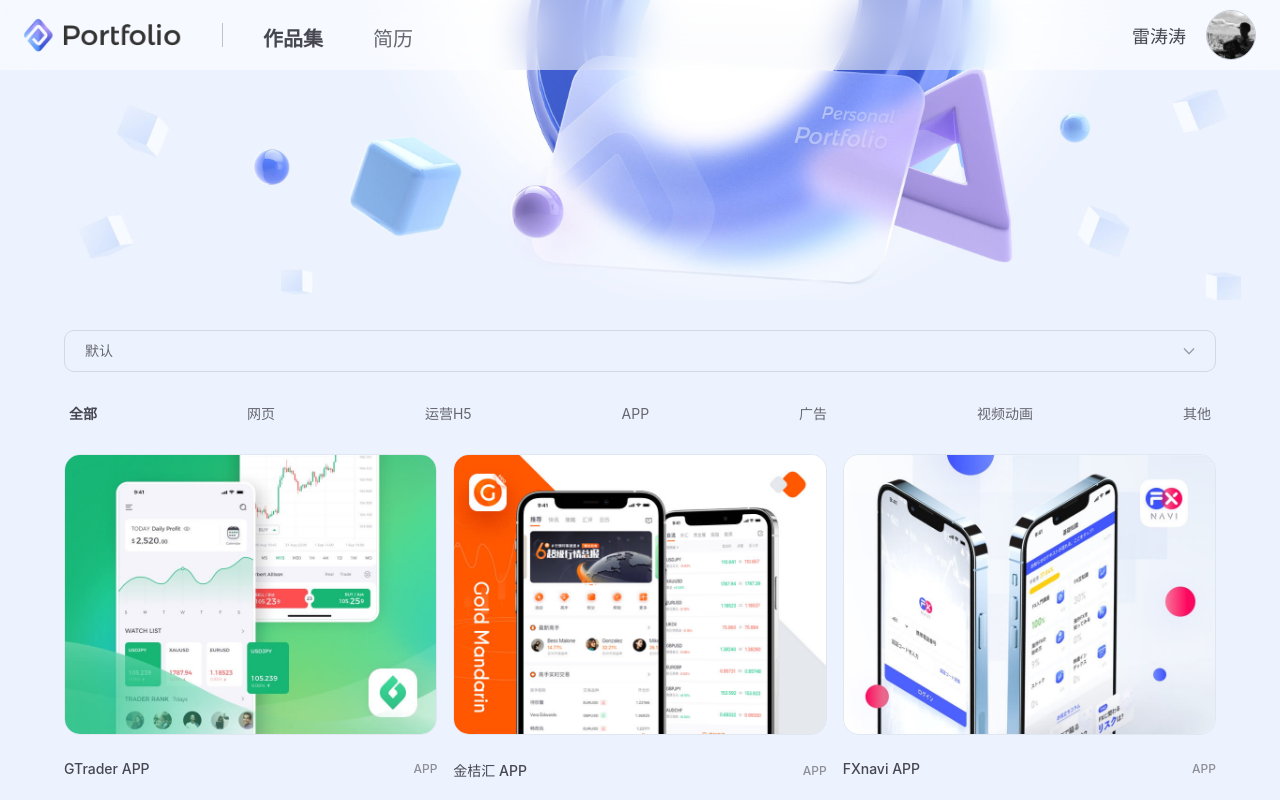
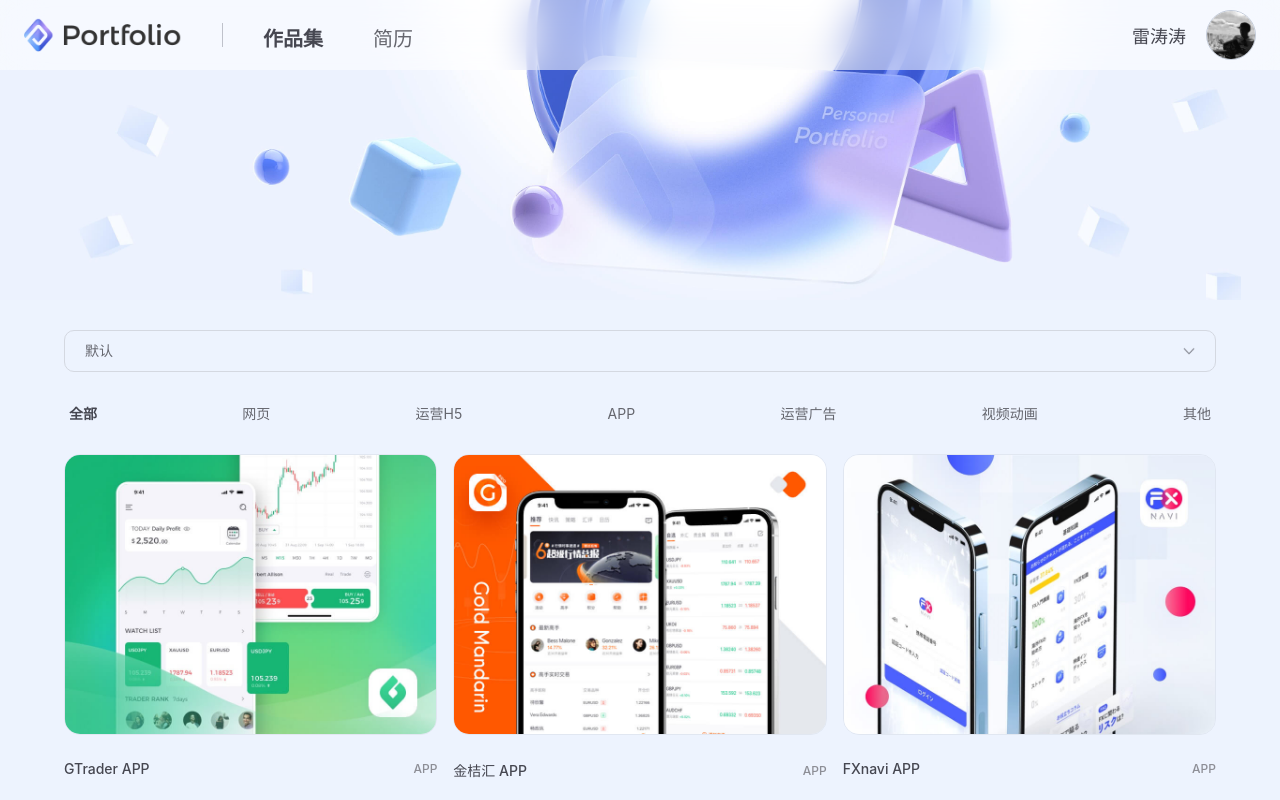
Before and after one commit to fantasyltt/reactapp, a React app: page / in a window 1280 px wide. Shown: the top 800 px of the page. Built offline with nearby package versions, Linux system fonts and the light colour scheme.

Commit message:
标题修改

```diff
--- a/src/List.jsx
+++ b/src/List.jsx
@@ -21,7 +21,7 @@
     },
     {
       id:4,
-      title:"广告"
+      title:"运营广告"
     },
     {
       id:5,
```
